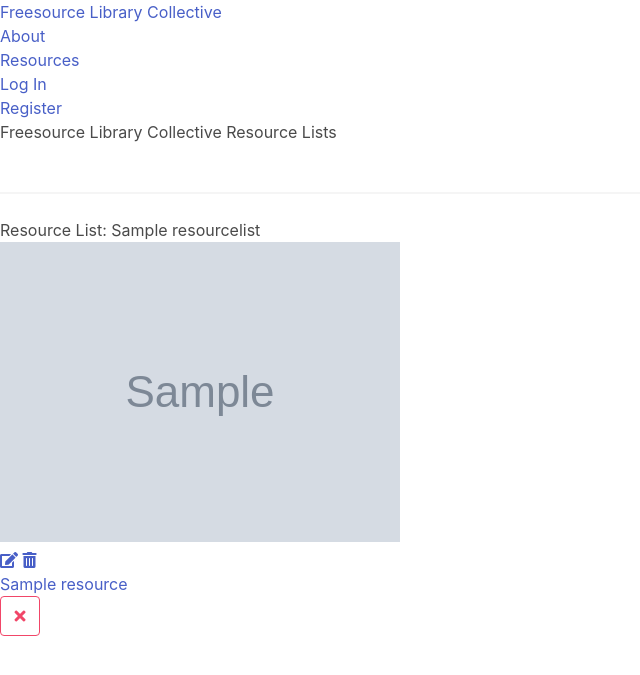
After one commit to KayeB-Designing/freesource-collective, a Django app: page /lists/1/ in a window 1280 px wide. The commit adds this page. Shown: the top 675 px of the page, without its empty margins (0-640 px from the left). Run offline with Django 4.2, Linux system fonts and the light colour scheme; tables that the repository leaves empty hold one stand-in row (values such as "Sample post"); grey boxes marked "Sample" are stand-in pictures.

Commit message:
app fully functioning with all bugs worked out of comments and resource lists, ready to implement jet library

```diff
--- a/flc_main_app/admin.py
+++ b/flc_main_app/admin.py
@@ -1,5 +1,6 @@
 from django.contrib import admin
-from .models import Resource, Comment
+from .models import Resource, Comment, Resourcelist
 
 admin.site.register(Resource)
+admin.site.register(Resourcelist)
 admin.site.register(Comment)
--- a/flc_main_app/models.py
+++ b/flc_main_app/models.py
@@ -35,3 +35,20 @@ class Comment(models.Model):
 
     def __str__(self):
         return self.body
+
+class Resourcelist(models.Model):
+    creator = models.ForeignKey(User, on_delete=models.CASCADE, related_name="lists")
+    name = models.CharField(max_length=150)
+    image = models.CharField(max_length=250)
+    resources = models.ManyToManyField(Resource)
+    fav_list = models.BooleanField(default=False)
+    habit_building = models.BooleanField(default=False)
+    goal_setting = models.BooleanField(default=False)
+    time_management = models.BooleanField(default=False)
+    growth_mindset = models.BooleanField(default=False)
+    general_pers_dev = models.BooleanField(default=False)
+
+    def __str__(self):
+        return self.name
+    class Meta:
+        ordering = ['name']
--- a/flc_main_app/templates/base.html
+++ b/flc_main_app/templates/base.html
@@ -27,6 +27,9 @@
             </div>
             {% if user.is_authenticated %}
                     <div>
+                        <a href="{% url 'list_list' %}">Resource Lists</a>
+                    </div>
+                    <div>
                         <span>Welcome: {{user.username}}</span>
                         <a href="{% url 'logout' %}">Logout</a>
                     </div>
--- /dev/null
+++ b/flc_main_app/templates/list_detail.html
@@ -0,0 +1,44 @@
+{% extends 'base.html' %}
+{% block content %}
+<h1>Freesource Library Collective Resource Lists</h1>
+<br>
+<hr>
+<h2>Resource List: <span>{{resourcelist.name}}</span></h2>
+<figure>
+    <img src="{{resourcelist.image}}" alt="{{resourcelist.name}}" />
+</figure>
+<div>
+    <a href="{% url 'list_update' resourcelist.pk %}">
+        <span>
+            <i class="fas fa-edit"></i>
+        </span>
+    </a>
+    <a href="{% url 'list_delete' resourcelist.pk %}">
+        <span>
+            <i class="fas fa-trash-alt"></i>
+        </span>
+    </a>
+</div>
+<div>
+    {% for resource in resourcelist.resources.all %}
+    <div>
+
+        <a href="{% url 'resource_detail' resource.pk %}">
+            <h3>{{resource.name}}</h3>
+        </a>
+        <span>
+            <!--   Here we are creating an anchor
+            tag that when clicked will hit our new
+            route and send a query to remove the song     -->
+            <a href="{% url 'list_resource_assoc' resourcelist.pk resource.pk %}?assoc=remove" class="button is-danger is-outlined">
+            <span class="icon is-small">
+                <i class="fas fa-times"></i>
+            </span>
+            </a>
+        </span>
+    </div>
+    {%  empty %}
+        <p>No resources in list yet!</p>
+    {% endfor %}
+</div>
+{% endblock %}
--- a/flc_main_app/templates/list_list.html
+++ b/flc_main_app/templates/list_list.html
@@ -1,14 +1,15 @@
 {% extends 'base.html' %}
 
 {% comment %} for head title tags and helping us with SEO {% endcomment %}
-{% block title %}Artist{% endblock  %}
+{% block title %}Resource Lists{% endblock  %}
 
 {% block content %}
 
 <h1>Resources</h1>
+<a href="{% url 'list_create' %}">Add New List</a>
 <div>
   {% for list in lists %}
-  <a href="">
+  <a href="{% url 'list_detail' list.pk %}">
     <div>
       <div>
         <figure>
--- a/flc_main_app/templates/resource_detail.html
+++ b/flc_main_app/templates/resource_detail.html
@@ -102,6 +102,7 @@
     </div>
     {% endif %}
 </div>
+
 <br>
 <hr>
 <br>
--- a/flc_main_app/urls.py
+++ b/flc_main_app/urls.py
@@ -11,5 +11,12 @@ urlpatterns = [
     path('resources/<int:pk>/', views.ResourceDetail.as_view(), name="resource_detail"),
     path('resources/<int:pk>/update',views.ResourceUpdate.as_view(), name="resource_update"),
     path('resources/<int:pk>/delete',views.ResourceDelete.as_view(), name="resource_delete"),
-    path('resources/<int:pk>/comments/new/', views.CommentCreate.as_view(), name="comment_create")
+    path('resources/<int:pk>/comments/new/', views.CommentCreate.as_view(), name="comment_create"),
+    path('lists/', views.ResourceListList.as_view(), name="list_list"),
+    path('lists/new/', views.ResourceListCreate.as_view(), name="list_create"),
+    path('lists/<int:pk>/', views.ResourceListDetail.as_view(), name="list_detail"),
+    path('lists/<int:pk>/update',views.ResourceListUpdate.as_view(), name="list_update"),
+    path('lists/<int:pk>/delete',views.ResourceListDelete.as_view(), name="list_delete"),
+    # path('lists/<int:pk>/resources/<int:resource_pk>/', views.ResourcelistResourceAssoc.as_view(), name="list_resource_assoc"),
+    path('lists/<int:pk>/resources/<int:resource_pk>/', views.ResourcelistResourceAssoc.as_view(), name="list_resource_assoc"),
 ]
--- a/flc_main_app/views.py
+++ b/flc_main_app/views.py
@@ -2,7 +2,7 @@ from django.shortcuts import render, redirect
 from django.views import View
 from django.http import HttpResponse
 from django.views.generic.base import TemplateView
-from .models import Resource, Comment
+from .models import Resource, Comment, Resourcelist
 from django.views.generic.edit import CreateView, UpdateView, DeleteView
 from django.views.generic import DetailView
 from django.urls import reverse
@@ -11,6 +11,7 @@ from django.contrib.auth.forms import UserCreationForm
 from django.contrib.auth.decorators import login_required
 from django.utils.decorators import method_decorator
 from django.contrib.auth.models import User
+
 
 class Home(TemplateView):
 
@@ -24,14 +25,6 @@ class Home(TemplateView):
 class About(TemplateView):
 
     template_name = "about.html"
-
-class LogIn(TemplateView):
-
-    template_name = "login.html"
-
-class Register(TemplateView):
-
-    template_name = "register.html"
 
 @method_decorator(login_required, name='dispatch')
 class ResourceList(TemplateView):
@@ -50,6 +43,15 @@ class ResourceList(TemplateView):
             context["resources"] = Resource.objects.filter(user=self.request.user)
             context["header"] = "Resources"
         return context
+
+class ResourceListList(TemplateView):
+
+    template_name = "list_list.html"
+    def get_context_data(self, **kwargs):
+        context = super().get_context_data(**kwargs)
+        context["lists"] = Resourcelist.objects.filter(creator=self.request.user)
+        return context
+
 
 @method_decorator(login_required, name='dispatch')
 class ResourceCreate(CreateView):
@@ -72,8 +74,7 @@ class ResourceDetail(DetailView):
     template_name = "resource_detail.html"
     # def get_context_data(self, **kwargs):
     #     context = super().get_context_data(**kwargs)
-    #     context["comments"] = Comment.objects.all()
-    #     context["resources"] = Resource.objects.all()
+    #     context["lists"] = Resourcelist.objects.filter(creator=self.request.user)
 
 
 @method_decorator(login_required, name='dispatch')
@@ -117,14 +118,109 @@ class CommentCreate(View):
         Comment.objects.create( authorID=authorID, resource=resource, body=body)
         return redirect('resource_detail', pk=pk)
 
-class CommentUpdate(UpdateView):
-    model = Comment
-    fields = ['comment_text']
-    template_name = "comment_update.html"
+# class CommentUpdate(UpdateView):
+#     model = Comment
+#     fields = ['comment_text']
+#     template_name = "comment_update.html"
+#     def get_success_url(self):
+#         return reverse('/resources/<int:pk>/', kwargs={'pk': self.object.pk})
+
+# class CommentDelete(DeleteView):
+#     model = Comment
+#     template_name = "comment_delete_confirmation.html"
+#     success_url = "/resources/<int:pk>/"
+
+
+
+# class ListCreate(CreateView):
+#     model = ListList
+#     fields = ['name', 'image', 'fav_list', 'habit_building', 'goal_setting', 'time_management', 'growth_mindset', 'general_pers_dev']
+#     template_name = "list_create.html"
+#     success_url = "/lists/"
+
+class ResourceListCreate(CreateView):
+    model = Resourcelist
+    fields = ['name', 'image', 'resources', 'fav_list', 'habit_building', 'goal_setting', 'time_management', 'growth_mindset', 'general_pers_dev']
+    template_name = "list_create.html"
+    def form_valid(self, form):
+        form.instance.creator = self.request.user
+        return super(ResourceListCreate, self).form_valid(form)
     def get_success_url(self):
-        return reverse('/resources/<int:pk>/', kwargs={'pk': self.object.pk})
+        print(self.kwargs)
+        return reverse('list_detail', kwargs={'pk': self.object.pk})
 
-class CommentDelete(DeleteView):
-    model = Comment
-    template_name = "comment_delete_confirmation.html"
-    success_url = "/resources/<int:pk>/"
+
+class ResourceListDetail(DetailView):
+    model = Resourcelist
+    template_name = "list_detail.html"
+    def get_context_data(self, **kwargs):
+        context = super().get_context_data(**kwargs)
+        context["resources"] = Resource.objects.all()
+        return context
+
+class ResourceListUpdate(UpdateView):
+    model = Resourcelist
+    fields = ['name', 'image', 'resources', 'fav_list', 'habit_building', 'goal_setting', 'time_management', 'growth_mindset', 'general_pers_dev']
+    template_name = "list_update.html"
+    def get_success_url(self):
+        return reverse('list_detail', kwargs={'pk': self.object.pk})
+
+
+class ResourceListDelete(DeleteView):
+    model = Resourcelist
+    template_name = "list_delete_confirmation.html"
+    success_url = "/lists/"
+# class ResourceListCreate(View):
+
+#     def post(self, request, pk):
+
+#         creator = self.request.user
+#         name = request.POST.get("name")
+#         image = request.POST.get("image")
+#         resource = Resource.objects.get(pk=pk)
+#         ResourceList.objects.create(creator=creator, name=name, image=image, resource=resource)
+#         return redirect('artist_detail', pk=pk)
+
+# class ResourceListDetail(DetailView):
+#     model = ResourceList
+#     template_name = "resource_detail.html"
+#     def get_context_data(self, **kwargs):
+#         context = super().get_context_data(**kwargs)
+#         context["resources"] = Resource.objects.all()
+#         # context["recipes"] = Recipe.objects.all()
+#         # context["cookbooks"] = Cookbook.objects.all()
+#         return context
+
+class ResourcelistResourceAssoc(View):
+
+    def get(self, request, pk, resource_pk):
+        assoc = request.GET.get("assoc")
+        if assoc == "remove":
+            Resourcelist.objects.get(pk=pk).resources.remove(resource_pk)
+        if assoc == "add":
+            Resourcelist.objects.get(pk=pk).resources.add(resource_pk)
+        return redirect('/lists/')
+
+# class ResourcelistResourceAssoc(View):
+
+#     def get(self, request, pk, resource_pk):
+#         # get the query param from the url
+#         assoc = request.GET.get("assoc")
+#         if assoc == "remove":
+#             # get the playlist by the id and
+#             # remove from the join table the given resource_id
+#             Resourcelist.objects.get(pk=pk).resources.remove(resource_pk)
+#         if assoc == "add":
+#             # get the playlist by the id and
+#             # add to the join table the given resource_id
+#             Resourcelist.objects.get(pk=pk).resources.add(resource_pk)
+#         return redirect('lists')
+
+
+class LogIn(TemplateView):
+
+    template_name = "login.html"
+
+# class Register(TemplateView):
+
+#     template_name = "registration/register.html"
```
Also changed, not shown: flc_main_app/templates/list_create.html (added, +11 -0 lines), flc_main_app/templates/list_delete_confirmation.html (added, +10 -0 lines), flc_main_app/templates/list_update.html (added, +8 -0 lines), flc_main_app/templates/registration/register.html (+0 -11 lines), flc_main_app/migrations/0024_resourcelist.py (added), flc_main_app/migrations/0025_resourcelist_fav_list_resourcelist_general_pers_dev_and_more.py (added), flc_main_app/migrations/0026_rename_title_resourcelist_name.py (added), flc_main_app/migrations/0027_resourcelist_image.py (added), flc_main_app/migrations/0028_resourcelist_creator.py (added), flc_main_app/migrations/0029_alter_resourcelist_options.py (added).
